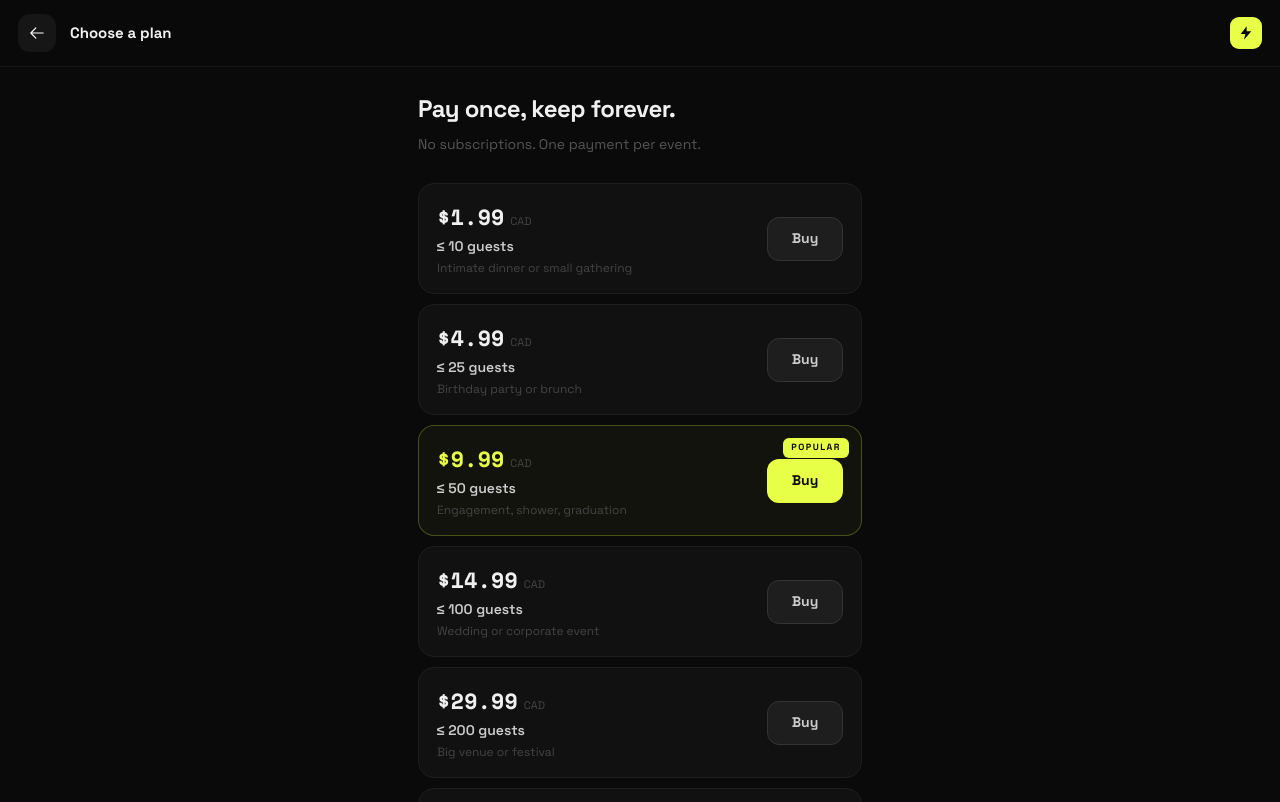
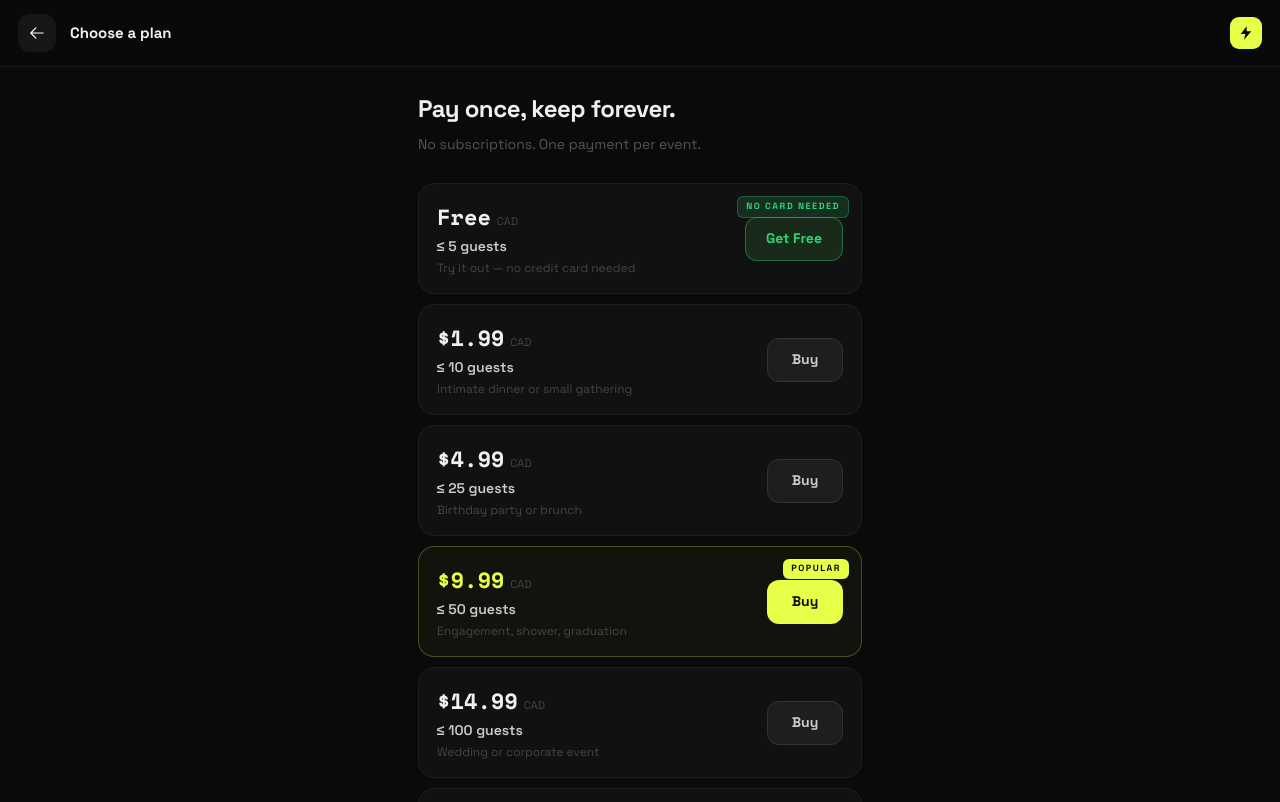
Before and after one commit to behnamp/flash, a Next.js app: page /pricing in a window 1280 px wide. Shown: the top 802 px of the page. Built offline with nearby package versions, Linux system fonts and the light colour scheme.

Commit message:
Free tier: ≤5 guests free in create step 3 and pricing page, auto-activates without payment

```diff
--- a/app/create/page.tsx
+++ b/app/create/page.tsx
@@ -127,7 +127,7 @@ export default function CreateEvent() {
         host_id: user.id, name: form.eventName || 'My Event',
         event_type: form.eventType, venue: form.venue || null,
         event_date: form.date || null, shot_limit: form.shotLimit,
-        guest_cap: form.guestCap === '\u221e' ? 9999 : parseInt(form.guestCap),
+        guest_cap: form.guestCap === '∞' ? 9999 : parseInt(form.guestCap) || 5,
         primary_language: form.language, reveal_mode: form.revealMode as any,
         mode_control: form.modeControl as any, selected_modes: form.selectedModes,
         locked_mode: form.lockedMode, scavenger_hunt: form.scavengerHunt,
@@ -141,7 +141,7 @@ export default function CreateEvent() {
         cover_image_url: coverImageUrl,
       }).select().single()
       if (err) throw err
-      router.push(`/pricing?eventId=${event.id}`)
+      router.push(`/pricing?eventId=${event.id}${form.guestCap === '5' ? '&tier=free' : ''}`)
     } catch (e: any) {
       setError(e.message || 'Failed to create event')
       setSaving(false)
@@ -236,6 +236,17 @@ export default function CreateEvent() {
               <div style={{ display: 'flex', justifyContent: 'space-between', marginTop: 8, fontSize: 10, color: '#333', fontFamily: 'Space Mono, monospace' }}><span>3</span><span>36</span></div>
             </div>
             <Label>Guest Cap</Label>
+            {/* Free tier callout */}
+            <div onClick={() => set('guestCap', '5')}
+              style={{ background: form.guestCap === '5' ? 'rgba(46,213,115,0.08)' : '#111', border: `1px solid ${form.guestCap === '5' ? 'rgba(46,213,115,0.5)' : '#1e1e1e'}`, borderRadius: 12, padding: '14px 16px', marginBottom: 10, cursor: 'pointer', display: 'flex', alignItems: 'center', justifyContent: 'space-between' }}>
+              <div>
+                <div style={{ fontSize: 14, fontWeight: 700, color: form.guestCap === '5' ? '#2ed573' : '#ccc', marginBottom: 3 }}>≤ 5 guests — Free</div>
+                <div style={{ fontSize: 12, color: '#444' }}>No payment needed · Perfect for testing</div>
+              </div>
+              <div style={{ background: 'rgba(46,213,115,0.12)', border: '1px solid rgba(46,213,115,0.3)', borderRadius: 8, padding: '4px 10px', fontSize: 10, fontWeight: 800, color: '#2ed573', letterSpacing: 1, textTransform: 'uppercase' }}>
+                Free
+              </div>
+            </div>
             <div style={{ display: 'flex', flexWrap: 'wrap', gap: 7, marginBottom: 24 }}>
               {['10', '25', '50', '100', '200', '∞'].map(n => (
                 <div key={n} onClick={() => set('guestCap', n)} style={{ background: form.guestCap === n ? 'rgba(232,255,71,0.08)' : '#111', border: `1px solid ${form.guestCap === n ? '#e8ff47' : '#1e1e1e'}`, borderRadius: 10, padding: '8px 16px', fontSize: 13, fontFamily: 'Space Mono, monospace', color: form.guestCap === n ? '#e8ff47' : '#444', cursor: 'pointer' }}>{n}</div>
--- a/app/pricing/page.tsx
+++ b/app/pricing/page.tsx
@@ -1,15 +1,16 @@
 'use client'
-import { useState, Suspense } from 'react'
+import { useState, useEffect, Suspense } from 'react'
 import { useRouter, useSearchParams } from 'next/navigation'
 import { IconBack, IconCheck, IconFlash } from '@/components/icons'
 
 const TIERS = [
-  { id: 'mini',      name: 'Starter',   price: '$1.99',  guests: '≤ 10 guests',   desc: 'Intimate dinner or small gathering', popular: false },
-  { id: 'standard',  name: 'Small',     price: '$4.99',  guests: '≤ 25 guests',   desc: 'Birthday party or brunch',           popular: false },
-  { id: 'medium',    name: 'Medium',    price: '$9.99',  guests: '≤ 50 guests',   desc: 'Engagement, shower, graduation',     popular: true  },
-  { id: 'large',     name: 'Large',     price: '$14.99', guests: '≤ 100 guests',  desc: 'Wedding or corporate event',         popular: false },
-  { id: 'xl',        name: 'XL',        price: '$29.99', guests: '≤ 200 guests',  desc: 'Big venue or festival',              popular: false },
-  { id: 'unlimited', name: 'Unlimited', price: '$99.99', guests: 'Unlimited',     desc: 'No guest cap, ever',                 popular: false },
+  { id: 'free',      name: 'Free',      price: 'Free',   guests: '≤ 5 guests',    desc: 'Try it out — no credit card needed', popular: false, free: true },
+  { id: 'mini',      name: 'Starter',   price: '$1.99',  guests: '≤ 10 guests',   desc: 'Intimate dinner or small gathering', popular: false, free: false },
+  { id: 'standard',  name: 'Small',     price: '$4.99',  guests: '≤ 25 guests',   desc: 'Birthday party or brunch',           popular: false, free: false },
+  { id: 'medium',    name: 'Medium',    price: '$9.99',  guests: '≤ 50 guests',   desc: 'Engagement, shower, graduation',     popular: true,  free: false },
+  { id: 'large',     name: 'Large',     price: '$14.99', guests: '≤ 100 guests',  desc: 'Wedding or corporate event',         popular: false, free: false },
+  { id: 'xl',        name: 'XL',        price: '$29.99', guests: '≤ 200 guests',  desc: 'Big venue or festival',              popular: false, free: false },
+  { id: 'unlimited', name: 'Unlimited', price: '$99.99', guests: 'Unlimited',     desc: 'No guest cap, ever',                 popular: false, free: false },
 ]
 
 function PricingPageInner() {
@@ -17,6 +18,14 @@ function PricingPageInner() {
   const searchParams = useSearchParams()
   const eventId = searchParams.get('eventId') || ''
   const cancelled = searchParams.get('cancelled')
+  const tierParam = searchParams.get('tier')
+
+  // Auto-trigger free tier activation if redirected with tier=free
+  useEffect(() => {
+    if (tierParam === 'free' && eventId) {
+      handleBuy('free')
+    }
+  }, [])
 
   const [loading, setLoading] = useState<string | null>(null)
   const [error, setError] = useState('')
@@ -37,6 +46,25 @@ function PricingPageInner() {
         setError('Please log in first')
         setLoading(null)
         router.push('/login?next=/pricing' + (eventId ? `?eventId=${eventId}` : ''))
+        return
+      }
+
+      // Free tier — activate directly without Stripe
+      if (tierId === 'free') {
+        const supabaseUrl = 'https://onvdddlkrlwaxwufgodq.supabase.co'
+        if (eventId) {
+          await fetch(`${supabaseUrl}/rest/v1/events?id=eq.${eventId}`, {
+            method: 'PATCH',
+            headers: {
+              'Content-Type': 'application/json',
+              'apikey': 'eyJhbGciOiJIUzI1NiIsInR5cCI6IkpXVCJ9.eyJpc3MiOiJzdXBhYmFzZSIsInJlZiI6Im9udmRkZGxrcmx3YXh3dWZnb2RxIiwicm9sZSI6ImFub24iLCJpYXQiOjE3ODIxNTg0NDcsImV4cCI6MjA5NzczNDQ0N30.VZEZZPw4RaIJPtDenxavL8DyrgGaVDwT2x6Og_FPbaE',
+              'Authorization': `Bearer ${session.access_token}`,
+              'Prefer': 'return=minimal',
+            },
+            body: JSON.stringify({ paid: true, is_active: true, payment_tier: 'free', guest_cap: 5, paid_at: new Date().toISOString() }),
+          })
+        }
+        router.push(eventId ? `/host/${eventId}?payment=success` : '/host')
         return
       }
 
@@ -116,6 +144,11 @@ function PricingPageInner() {
                   Popular
                 </div>
               )}
+              {(t as any).free && (
+                <div style={{ position: 'absolute', top: 12, right: 12, background: 'rgba(46,213,115,0.15)', color: '#2ed573', fontSize: 9, fontWeight: 800, letterSpacing: 1.5, textTransform: 'uppercase', borderRadius: 6, padding: '3px 8px', border: '1px solid rgba(46,213,115,0.3)' }}>
+                  No card needed
+                </div>
+              )}
               <div style={{ display: 'flex', alignItems: 'center', justifyContent: 'space-between' }}>
                 <div style={{ flex: 1, paddingRight: 12 }}>
                   <div style={{ display: 'flex', alignItems: 'baseline', gap: 6, marginBottom: 3 }}>
@@ -129,9 +162,9 @@ function PricingPageInner() {
                   onClick={() => handleBuy(t.id)}
                   disabled={!!loading}
                   style={{
-                    background: loading === t.id ? '#222' : t.popular ? '#e8ff47' : '#1e1e1e',
-                    color: loading === t.id ? '#555' : t.popular ? '#0a0a0a' : '#ccc',
-                    border: t.popular ? 'none' : '1px solid #333',
+                    background: loading === t.id ? '#222' : (t as any).free ? '#1a2a1a' : t.popular ? '#e8ff47' : '#1e1e1e',
+                    color: loading === t.id ? '#555' : (t as any).free ? '#2ed573' : t.popular ? '#0a0a0a' : '#ccc',
+                    border: (t as any).free ? '1px solid rgba(46,213,115,0.4)' : t.popular ? 'none' : '1px solid #333',
                     borderRadius: 12, padding: '0 20px', height: 44, minWidth: 76,
                     fontSize: 14, fontWeight: 700, cursor: loading ? 'default' : 'pointer',
                     fontFamily: 'inherit', flexShrink: 0,
@@ -140,7 +173,7 @@ function PricingPageInner() {
                 >
                   {loading === t.id ? (
                     <div style={{ width: 18, height: 18, border: '2px solid #444', borderTop: '2px solid #e8ff47', borderRadius: '50%', animation: 'spin .7s linear infinite' }} />
-                  ) : 'Buy'}
+                  ) : (t as any).free ? 'Get Free' : 'Buy'}
                 </button>
               </div>
             </div>
```
